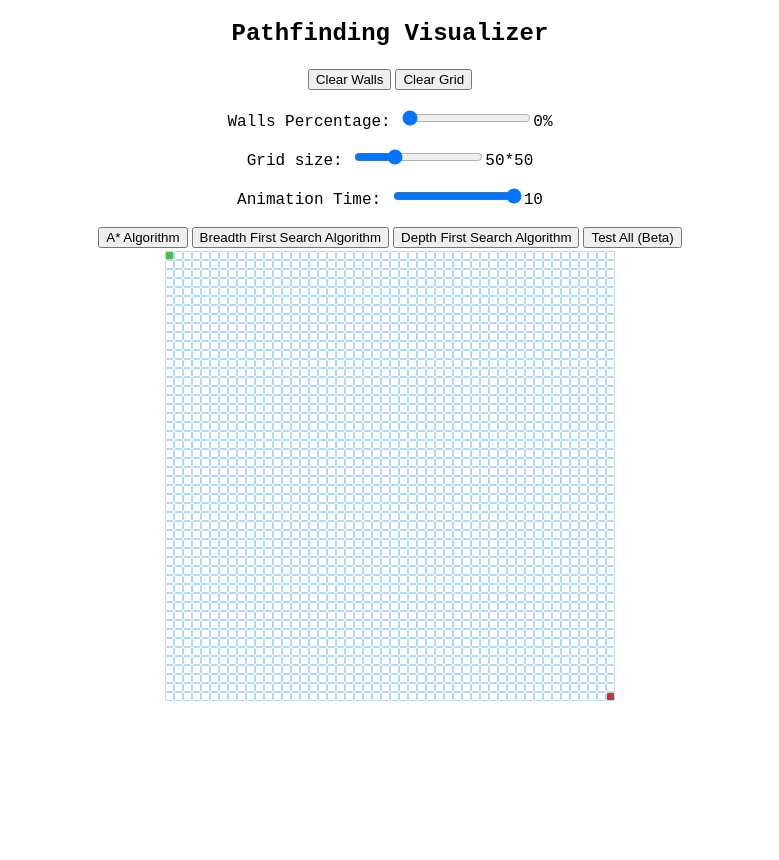
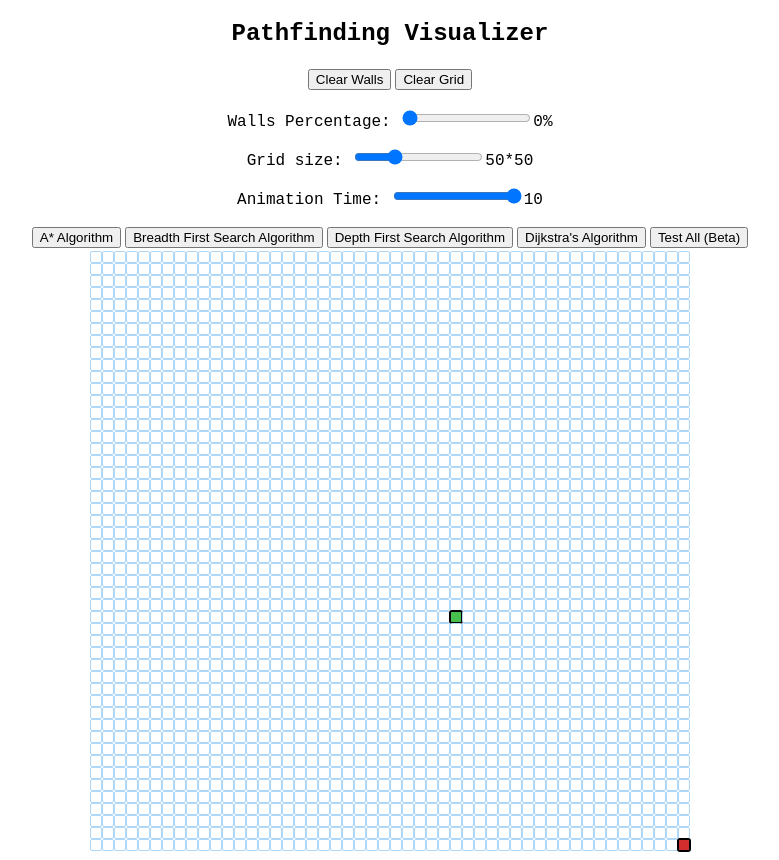
Before and after one commit to rijalaasish0/PathfindingVisualizer, a React (Create React App) app: page / in a window 1280 px wide. Shown: the whole page, without its empty margins (250-1029 px from the left). Before the commit the page ends 800 px from the top, so only its background shows below. Built offline with nearby package versions, Linux system fonts and the light colour scheme.

Commit message:
Minor changes

```diff
--- a/src/Components/PathfindingVisualizer.js
+++ b/src/Components/PathfindingVisualizer.js
@@ -7,9 +7,9 @@ import './PathfindingVisualizer.css'
 
 const PathfindingVisualizer = () => {
     const [grid, setGrid] = useState([]);
-    const [start_vertex_row, setStartVertexRow] = useState(0);
+    const [start_vertex_row, setStartVertexRow] = useState(30);
     const [finish_vertex_row, setFinishVertexRow] = useState(49);
-    const [start_vertex_col, setStartVertexCol] = useState(0);
+    const [start_vertex_col, setStartVertexCol] = useState(30);
     const [finish_vertex_col, setFinishVertexCol] = useState(49);
     const [row_count, setRowCount] = useState(50);
     const [col_count, setColCount] = useState(50);
@@ -21,7 +21,6 @@ const PathfindingVisualizer = () => {
 
     const [wallPercentage, setWallPercentage] = useState(0);
     const [animationTime, setAnimationTime] = useState(10);
-    const [allTests, setAllTests] = useState([]); // order: [AStar, BFS, DFS, Dijkstra]
     const [mouseIsPressed, setMouseIsPressed] = useState(false);
 
     let isRunning = false;
@@ -31,7 +30,7 @@ const PathfindingVisualizer = () => {
     useEffect(() => {
         const newGrid = getInitialGrid();
         setGrid(newGrid);
-    }, [wallPercentage, row_count]);
+    }, [wallPercentage, row_count, start_vertex_col, start_vertex_col, finish_vertex_col, finish_vertex_row]);
 
 
     const getInitialGrid = (rowCount = row_count, colCount = col_count) => {
@@ -47,11 +46,7 @@ const PathfindingVisualizer = () => {
     }
 
     const toggleIsRunning = () => {
-        if (isRunning) {
-            setIsRunning(false);
-        } else {
-            setIsRunning(true);
-        }
+        isRunning = !isRunning;
     }
 
     const createVertex = (row, col) => {
@@ -67,8 +62,8 @@ const PathfindingVisualizer = () => {
                 col === finish_vertex_col,
             distance: Infinity,
             distanceToFinishVertex:
-                Math.abs(finish_vertex_row - row) +
-                Math.abs(finish_vertex_col - col),
+                Math.abs(finish_vertex_col - col)  + Math.abs(finish_vertex_row - row)
+            ,
             isVisited: false,
             isWall: genNum < wallPercentage,
             previousVertex: null,
@@ -311,19 +306,26 @@ const PathfindingVisualizer = () => {
 
     const runAll = async () => {
 
-        clearGrid();
         let aStarResult = await visualize('AStar', false);
-        clearGrid();
         let dfsResult = await visualize('DFS', false);
-        clearGrid();
         let bfsResult = await visualize('BFS', false);
-        clearGrid();
 
-        if (aStarResult && dfsResult && bfsResult) {
+        if (aStarResult.length > 1 && dfsResult.length && bfsResult) {
+            console.log("AStar:")
+            console.log(aStarResult);
+
+            console.log("BFS:")
+            console.log(bfsResult);
+
+            console.log("DFS:")
+            console.log(dfsResult);
+
+
             window.open(`https://quickchart.io/chart?c={ type: 'bar', data: { labels: ['A*', 'BFS', 'DFS', 'Dijkstra'], datasets: [{ label: 'Total Vertices Explored', data: [${aStarResult[0]}, ${bfsResult[0]}, ${dfsResult[0]}, 0] }] } }`, "_blank");
             window.open(`https://quickchart.io/chart?c={ type: 'bar', data: { labels: ['A*', 'BFS', 'DFS', 'Dijkstra'], datasets: [{ label: 'Shortest Path Found', data: [${aStarResult[1]}, ${bfsResult[1]}, ${dfsResult[1]}, 0] }] } }`, "_blank");
         }
     }
+
     return (
         <div>
             <center>
@@ -371,6 +373,12 @@ const PathfindingVisualizer = () => {
                 <button
                     type="button"
                     className="btn btn-primary"
+                    onClick={() => visualize('Dijkstra')}>
+                    Dijkstra's Algorithm
+                </button>
+                <button
+                    type="button"
+                    className="btn btn-primary"
                     onClick={() => runAll()}>
                     Test All (Beta)
                 </button>
--- a/src/Components/Vertex.css
+++ b/src/Components/Vertex.css
@@ -1,16 +1,18 @@
 .vertex {
-    width: 5px;
-    height: 5px;
+    width: 8px;
+    height: 8px;
     outline: 1px solid rgb(175, 216, 248);
     display: flexbox;
     border-radius: 10%;
 }
 
 .vertex-finish {
+    outline: 2px solid rgb(0, 0, 0);
     background-color: rgb(212, 45, 45);
 }
 
 .vertex-start {
+    outline: 2px solid rgb(0, 0, 0);
     background-color: rgb(70, 191, 76);
 }
 
@@ -28,7 +30,7 @@
 @keyframes visitedAnimation {
     0% {
         transform: scale(1);
-        background-color: rgba(150, 165, 73, 0.75);
+        background-color: rgba(48, 48, 48, 0.359);
         border-radius: 10%;
     }
     75% {
@@ -36,7 +38,7 @@
     }
     100% {
         transform: scale(1);
-        background-color: rgba(150, 165, 73, 0.75);
+        background-color: rgba(48, 48, 48, 0.359);
     }
 }
 
--- a/src/algorithms/dfs.js
+++ b/src/algorithms/dfs.js
@@ -45,5 +45,5 @@ export function DFS(grid, startVertex, finishVertex){
             }
         }
     }
-    return [1];
+    return visitedVerticesInOrder;
 }
```
